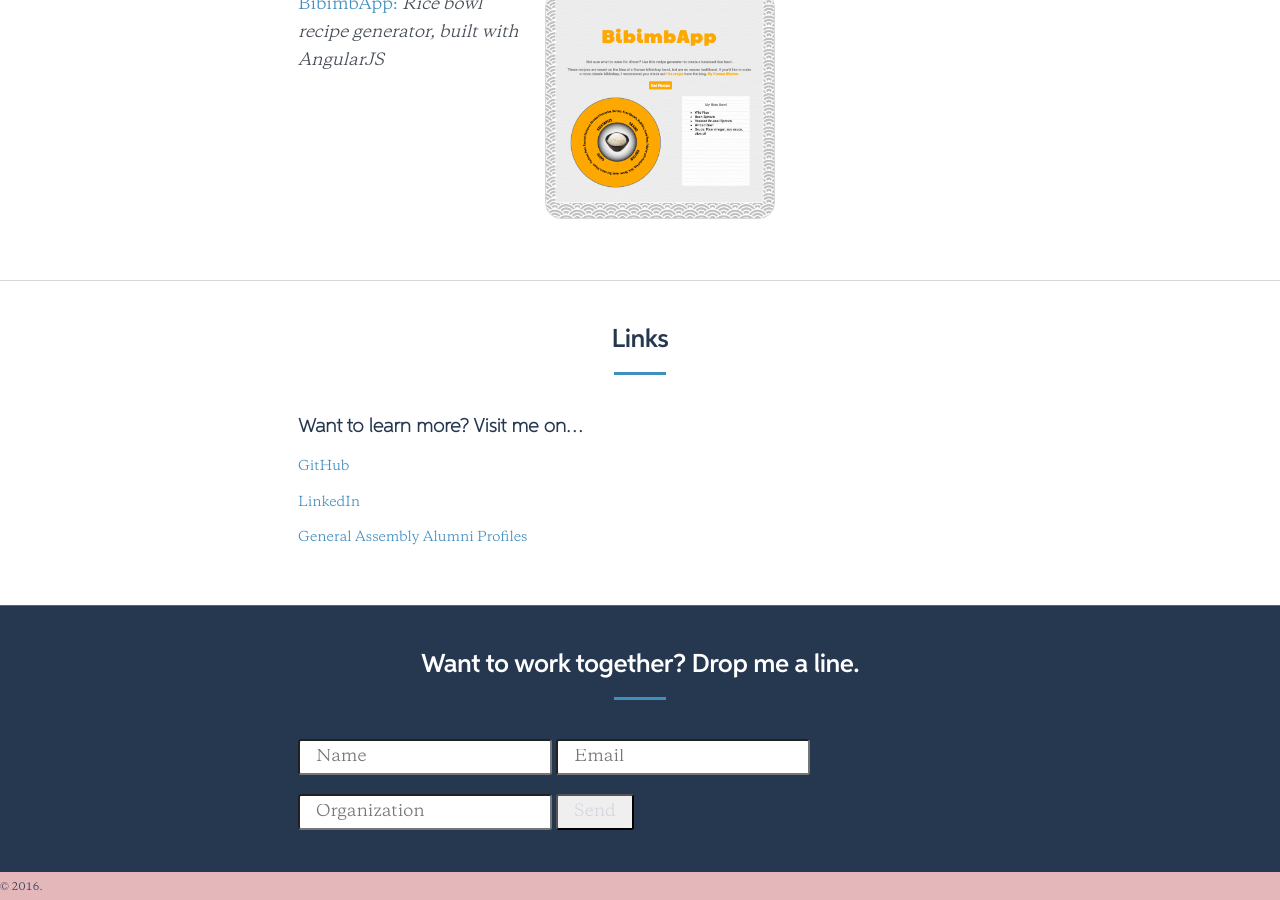
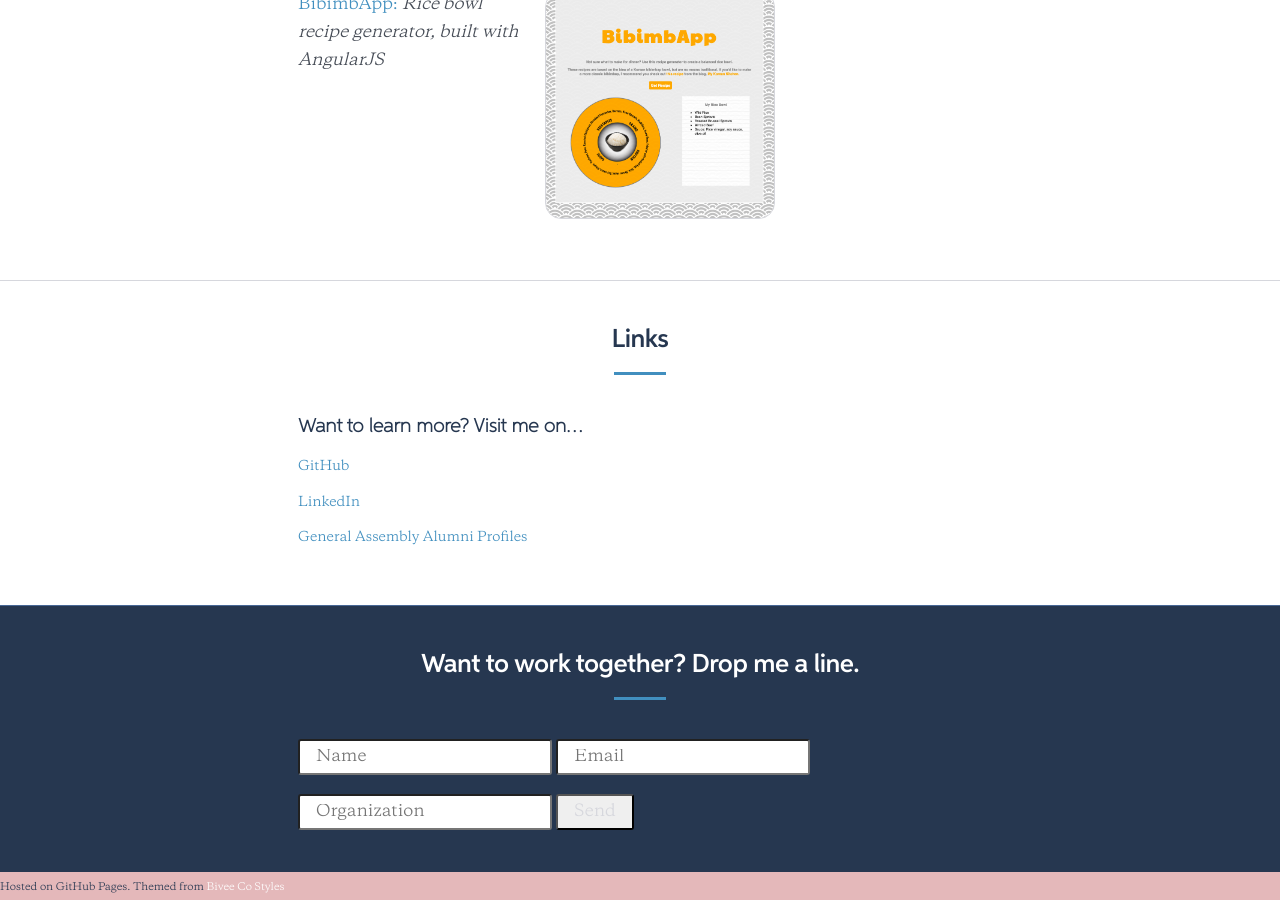
Before and after one commit to schersh/Portfolio-Page, a Jekyll site: the page built from index.html, in a window 1280 px wide and 900 px high, scrolled down 2417 px. Built offline with Jekyll 4.4.1, drawn with Linux system fonts in a browser that asks for light colours.

Commit message:
footer added

```diff
--- a/_layouts/default.html
+++ b/_layouts/default.html
@@ -52,7 +52,7 @@
               </picture>
           </a> -->
         <!-- </div> -->
-          <small class="footer-item footer-item--right">&copy; 2016.</small>
+          <small class="footer-item footer-item--right">Hosted on GitHub Pages. Themed from <a href="https://github.com/biveeco/bivee_styles">Bivee Co Styles<a/></small>
         </footer>
 
         <script src="assets/javascripts/bundle.js"></script>
```
Also changed, not shown: assets/images/profile.jpg (added).
